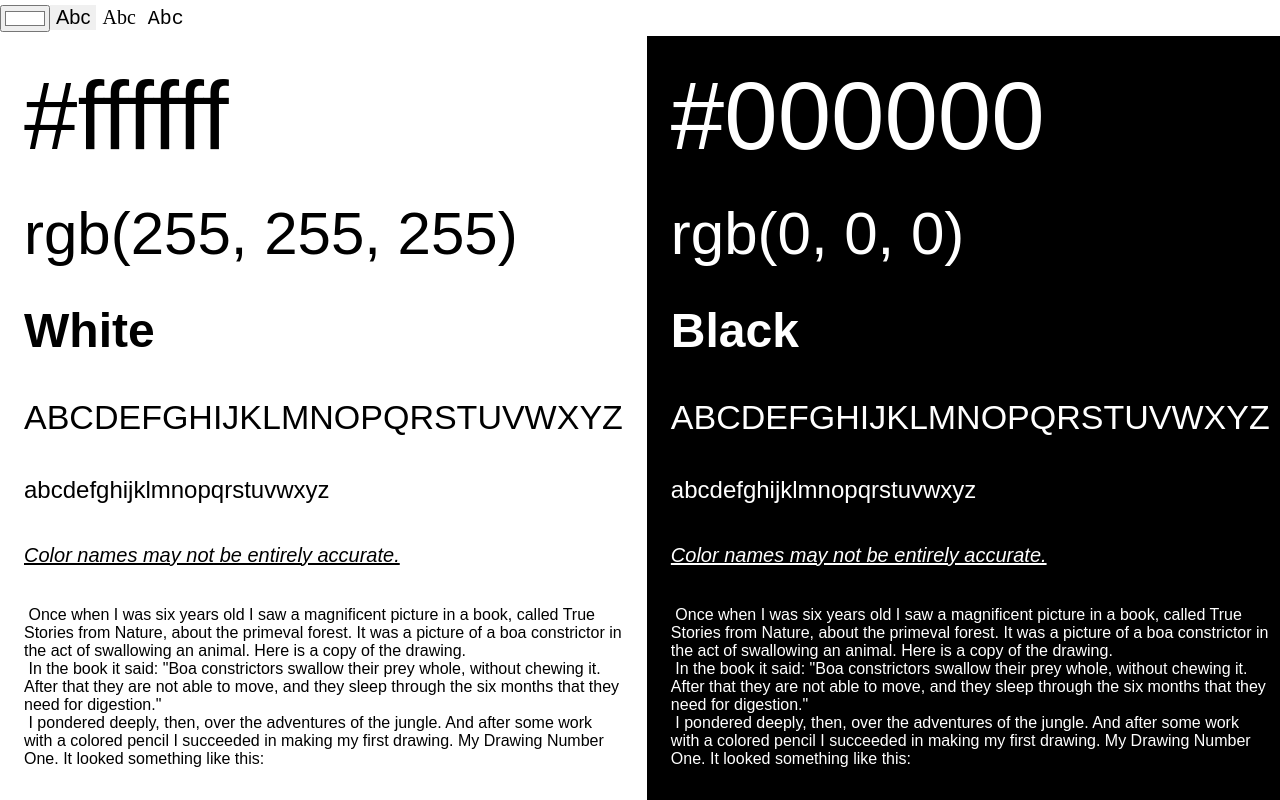
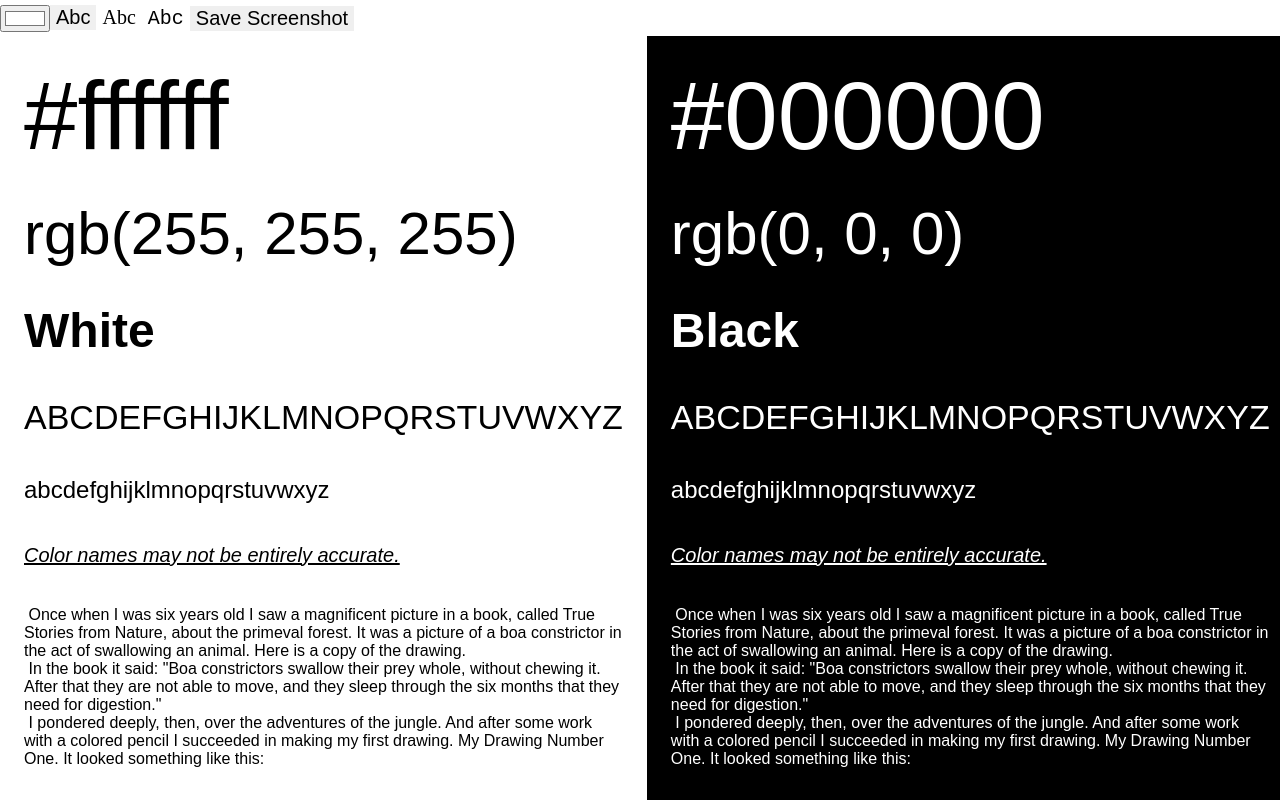
Before and after one commit to minji105/color-complementary, a React (Create React App) app: page / in a window 1280 px wide. Built offline with nearby package versions, Linux system fonts and the light colour scheme; the HTML template or start-up script is replaced by a standard one.

Commit message:
add save screenshot btn

```diff
--- a/package.json
+++ b/package.json
@@ -5,13 +5,16 @@
   "dependencies": {
     "color-name-list": "^11.2.0",
     "cra-template": "1.2.0",
+    "downloadjs": "^1.4.7",
+    "html-to-image": "^1.11.11",
     "nearest-color": "^0.4.4",
     "react": "^19.0.0",
     "react-dom": "^19.0.0",
+    "react-router-dom": "^7.1.1",
     "react-script": "^2.0.5",
     "react-scripts": "^5.0.1"
   },
-   "homepage": "https://github.com/minji105/color-complementary",
+  "homepage": "https://minji105.github.io/color-complementary",
   "scripts": {
     "start": "react-scripts start",
     "build": "react-scripts build",
@@ -39,6 +42,7 @@
   },
   "devDependencies": {
     "@craco/craco": "^7.1.0",
+    "gh-pages": "^6.3.0",
     "sass": "^1.83.1",
     "sass-loader": "^14.2.1"
   }
--- a/public/index.html
+++ b/public/index.html
@@ -10,34 +10,12 @@
       content="Web site created using create-react-app"
     />
     <link rel="apple-touch-icon" href="%PUBLIC_URL%/logo192.png" />
-    <!--
-      manifest.json provides metadata used when your web app is installed on a
-      user's mobile device or desktop. See https://developers.google.com/web/fundamentals/web-app-manifest/
-    -->
-    <link rel="manifest" href="%PUBLIC_URL%/manifest.json" />
-    <!--
-      Notice the use of %PUBLIC_URL% in the tags above.
-      It will be replaced with the URL of the `public` folder during the build.
-      Only files inside the `public` folder can be referenced from the HTML.
 
-      Unlike "/favicon.ico" or "favicon.ico", "%PUBLIC_URL%/favicon.ico" will
-      work correctly both with client-side routing and a non-root public URL.
-      Learn how to configure a non-root public URL by running `npm run build`.
-    -->
-    <title>React App</title>
+    <title>Complementary Color Finder</title>
   </head>
   <body>
     <noscript>You need to enable JavaScript to run this app.</noscript>
     <div id="root"></div>
-    <!--
-      This HTML file is a template.
-      If you open it directly in the browser, you will see an empty page.
 
-      You can add webfonts, meta tags, or analytics to this file.
-      The build step will place the bundled scripts into the <body> tag.
-
-      To begin the development, run `npm start` or `yarn start`.
-      To create a production bundle, use `npm run build` or `yarn build`.
-    -->
   </body>
 </html>
--- a/src/App.js
+++ b/src/App.js
@@ -1,11 +1,14 @@
+import { HashRouter as Router, Routes, Route } from 'react-router-dom';
 import './App.css';
 import Main from './components/Main';
 
 function App() {
   return (
-    <>
-      <Main></Main>
-    </>
+    <Router>
+      <Routes>
+        <Route path="/" element={<Main />} />
+      </Routes>
+    </Router>
   );
 }
 
--- a/src/components/Main.js
+++ b/src/components/Main.js
@@ -1,6 +1,8 @@
-import React, { useState } from "react";
+import React, { useState, useRef } from "react";
 import { colornames } from "color-name-list";
 import nearestColor from 'nearest-color';
+import { toPng } from "html-to-image";
+import download from "downloadjs";
 import styles from './Main.module.scss';
 
 export default function Main() {
@@ -14,6 +16,9 @@ export default function Main() {
   const [font, setFont] = useState("Arial");
   const fonts = ["Arial", "Times New Roman", "Courier New"];
 
+  const sectionRef = useRef();
+
+  // 텍스트 색상 업데이트
   const updateTextColor = (color) => {
     const r = parseInt(color.substring(1, 3), 16);
     const g = parseInt(color.substring(3, 5), 16);
@@ -25,6 +30,7 @@ export default function Main() {
     return brightness > 128 ? ["#000000", "#ffffff"] : ["#ffffff", "#000"];
   };
 
+  // 보색 찾기
   const getComplementaryColor = (color) => {
     const r = parseInt(color.substring(1, 3), 16);
     const g = parseInt(color.substring(3, 5), 16);
@@ -37,6 +43,7 @@ export default function Main() {
     return `#${compR}${compG}${compB}`;
   };
 
+  // rgb값 반환
   const getRGB = (color) => {
     const r = parseInt(color.substring(1, 3), 16);
     const g = parseInt(color.substring(3, 5), 16);
@@ -44,6 +51,7 @@ export default function Main() {
     return `rgb(${r}, ${g}, ${b})`;
   }
 
+  // 색상 선택하면 텍스트와 배경 색 업데이트
   const handleColorChange = (event) => {
     const selectedColor = event.target.value;
     setBgColor(selectedColor);
@@ -59,8 +67,22 @@ export default function Main() {
     setCompBgColorName(findNearest(complementaryColor).name);
   };
 
+  // 폰트 업데이트
   const handleFontChange = (font) => {
     setFont(font);
+  };
+
+  // 이미지 저장
+  const saveScreenshot = () => {
+    if (sectionRef.current === null) return;
+
+    toPng(sectionRef.current)
+      .then((dataUrl) => {
+        download(dataUrl, "screenshot.png");
+      })
+      .catch((err) => {
+        console.error("Error capturing the screenshot:", err);
+      });
   };
 
   return (
@@ -80,7 +102,6 @@ export default function Main() {
               style={{
                 fontFamily: fontOption,
                 background: font === fontOption ? '#f0f0f0' : 'none',
-                cursor: "pointer",
               }}
               aria-label={`Select font: ${fontOption}`}
             >
@@ -88,9 +109,10 @@ export default function Main() {
             </button>
           ))}
         </div>
+        <button onClick={saveScreenshot}>Save Screenshot</button>
       </header>
 
-      <div className={styles.sections}>
+      <div className={styles.sections} ref={sectionRef}>
         <section style={{ backgroundColor: bgColor, color: textColor, fontFamily: font }}>
           <p className={styles.hexName}>{bgColor}</p>
           <p className={styles.rgbName}>{getRGB(bgColor)}</p>
--- a/src/components/Main.module.scss
+++ b/src/components/Main.module.scss
@@ -10,11 +10,12 @@ $header-height: 36px;
   height: $header-height;
   display: flex;
   align-items: center;
-}
 
-.fontList button {
-  border: none;
-  font-size: 20px;
+  button {
+    border: none;
+    font-size: 20px;
+    cursor: pointer;
+  }
 }
 
 .sections {
```
Also changed, not shown: public/manifest.json (deleted), 1 other file (tests, documents, lock files or other folders).
